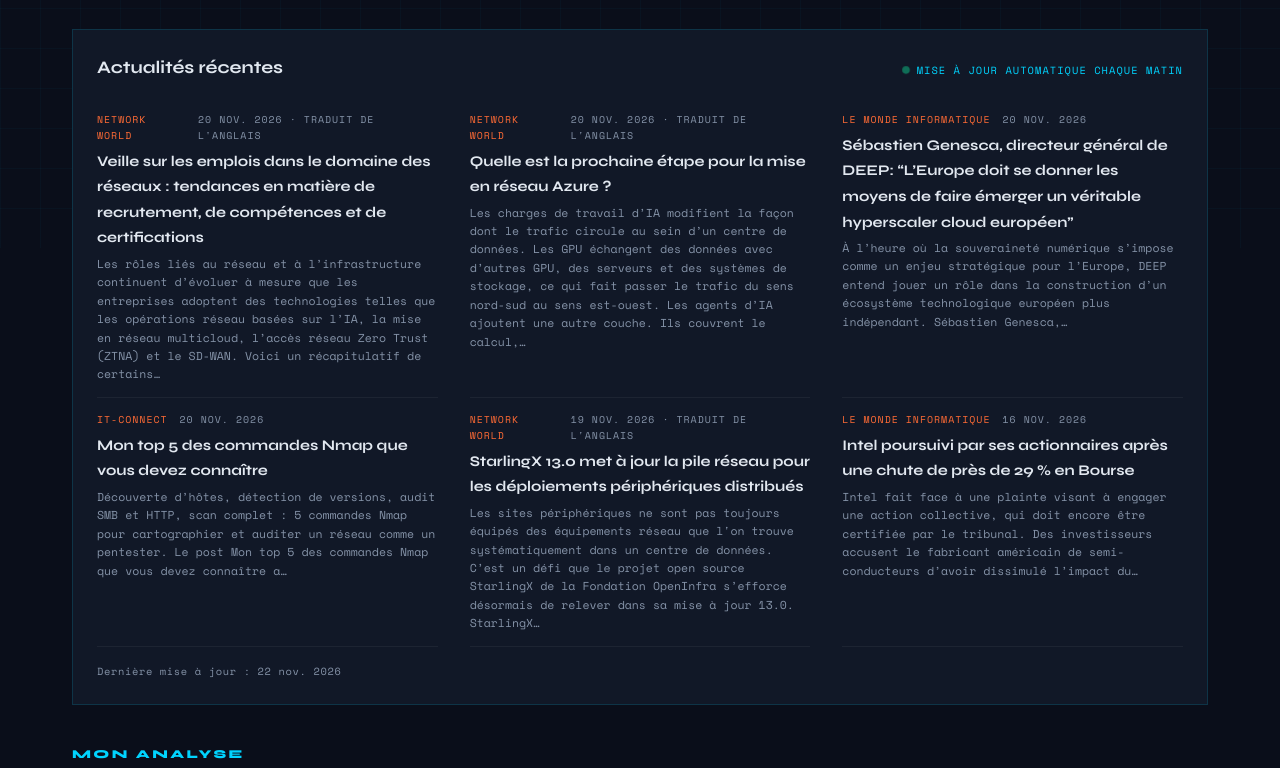
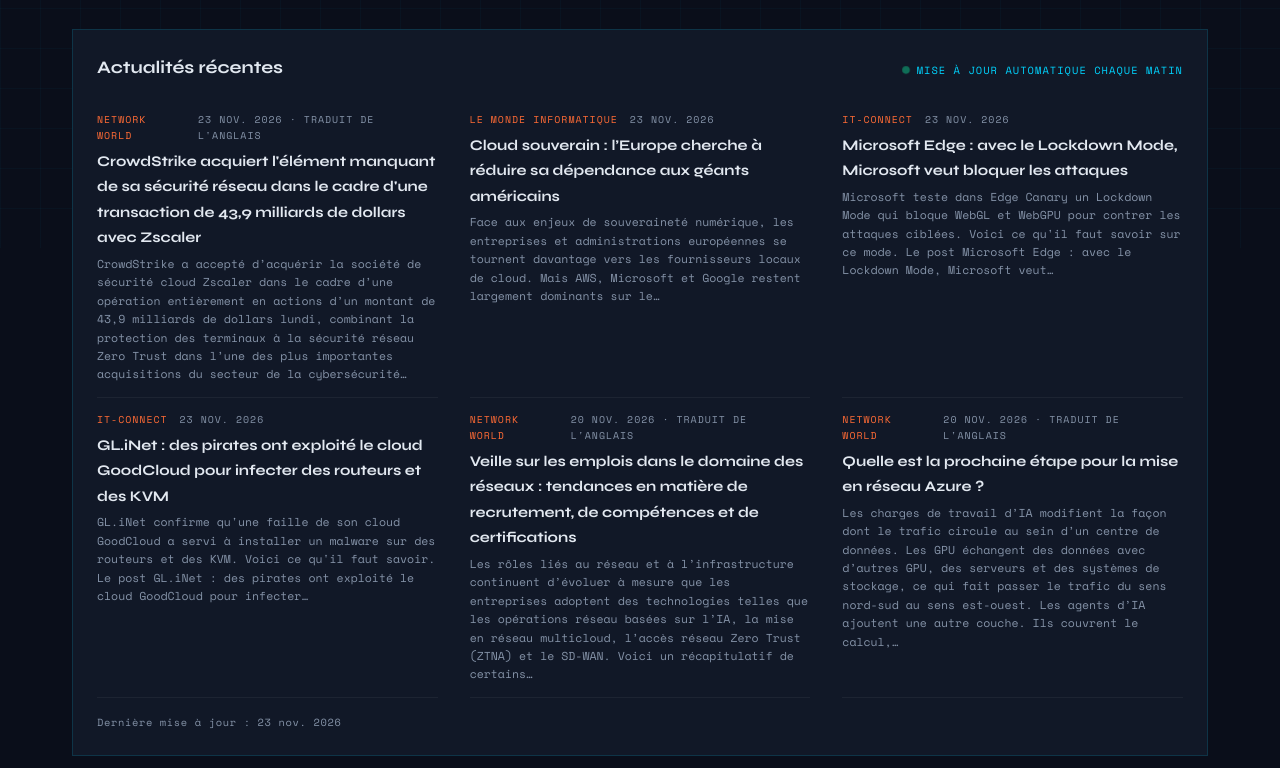
Before and after one commit to yannschneider/Portfolio, a plain HTML site: page veille.html in a window 1280 px wide. Shown: the part 552-1320 px from the top of the page. Drawn offline with nearby package versions, Linux system fonts and the light colour scheme.

Commit message:
Veille : mise à jour automatique du 23/11/2026

```diff
--- a/veille.html
+++ b/veille.html
@@ -54,6 +54,26 @@
 <!-- VEILLE-AUTO:reseau:START -->
       <ul class="veille-feed-list">
         <li class="veille-feed-item">
+          <div class="veille-feed-src"><b>Network World</b><span>23 nov. 2026 · traduit de l'anglais</span></div>
+          <a href="https://www.networkworld.com/article/4252109/crowdstrike-buys-missing-network-security-piece-in-43-9b-zscaler-deal-2.html" target="_blank" rel="noopener">CrowdStrike acquiert l&#x27;élément manquant de sa sécurité réseau dans le cadre d&#x27;une transaction de 43,9 milliards de dollars avec Zscaler</a>
+          <p>CrowdStrike a accepté d’acquérir la société de sécurité cloud Zscaler dans le cadre d’une opération entièrement en actions d’un montant de 43,9 milliards de dollars lundi, combinant la protection des terminaux à la sécurité réseau Zero Trust dans l’une des plus importantes acquisitions du secteur de la cybersécurité…</p>
+        </li>
+        <li class="veille-feed-item">
+          <div class="veille-feed-src"><b>Le Monde Informatique</b><span>23 nov. 2026</span></div>
+          <a href="https://www.lemondeinformatique.fr/infrastructure-cloud/cloud-souverain-l-europe-cherche-a-reduire-sa-dependance-aux-geants-americains" target="_blank" rel="noopener">Cloud souverain : l’Europe cherche à réduire sa dépendance aux géants américains</a>
+          <p>Face aux enjeux de souveraineté numérique, les entreprises et administrations européennes se tournent davantage vers les fournisseurs locaux de cloud. Mais AWS, Microsoft et Google restent largement dominants sur le…</p>
+        </li>
+        <li class="veille-feed-item">
+          <div class="veille-feed-src"><b>IT-Connect</b><span>23 nov. 2026</span></div>
+          <a href="https://www.it-connect.fr/edge-lockdown-mode-webgl-webgpu/" target="_blank" rel="noopener">Microsoft Edge : avec le Lockdown Mode, Microsoft veut bloquer les attaques</a>
+          <p>Microsoft teste dans Edge Canary un Lockdown Mode qui bloque WebGL et WebGPU pour contrer les attaques ciblées. Voici ce qu&#x27;il faut savoir sur ce mode. Le post Microsoft Edge : avec le Lockdown Mode, Microsoft veut…</p>
+        </li>
+        <li class="veille-feed-item">
+          <div class="veille-feed-src"><b>IT-Connect</b><span>23 nov. 2026</span></div>
+          <a href="https://www.it-connect.fr/gl-inet-goodcloud-routeurs-kvm-malware/" target="_blank" rel="noopener">GL.iNet : des pirates ont exploité le cloud GoodCloud pour infecter des routeurs et des KVM</a>
+          <p>GL.iNet confirme qu&#x27;une faille de son cloud GoodCloud a servi à installer un malware sur des routeurs et des KVM. Voici ce qu&#x27;il faut savoir. Le post GL.iNet : des pirates ont exploité le cloud GoodCloud pour infecter…</p>
+        </li>
+        <li class="veille-feed-item">
           <div class="veille-feed-src"><b>Network World</b><span>20 nov. 2026 · traduit de l'anglais</span></div>
           <a href="https://www.networkworld.com/article/2093749/network-jobs-watch-hiring-skills-and-certification-trends.html" target="_blank" rel="noopener">Veille sur les emplois dans le domaine des réseaux : tendances en matière de recrutement, de compétences et de certifications</a>
           <p>Les rôles liés au réseau et à l’infrastructure continuent d’évoluer à mesure que les entreprises adoptent des technologies telles que les opérations réseau basées sur l’IA, la mise en réseau multicloud, l’accès réseau Zero Trust (ZTNA) et le SD-WAN. Voici un récapitulatif de certains…</p>
@@ -63,28 +83,8 @@
           <a href="https://www.networkworld.com/article/4251523/whats-next-for-azure-networking.html" target="_blank" rel="noopener">Quelle est la prochaine étape pour la mise en réseau Azure ?</a>
           <p>Les charges de travail d’IA modifient la façon dont le trafic circule au sein d’un centre de données. Les GPU échangent des données avec d’autres GPU, des serveurs et des systèmes de stockage, ce qui fait passer le trafic du sens nord-sud au sens est-ouest. Les agents d’IA ajoutent une autre couche. Ils couvrent le calcul,…</p>
         </li>
-        <li class="veille-feed-item">
-          <div class="veille-feed-src"><b>Le Monde Informatique</b><span>20 nov. 2026</span></div>
-          <a href="https://www.lemondeinformatique.fr/infrastructure-cloud/titre-sebastien-genesca-directeur-general-de-deep-l-europe-doit-se-donner-les-moyens-de-faire-emerger-un-veritable-hyperscaler-cloud-europeen" target="_blank" rel="noopener">Sébastien Genesca, directeur général de DEEP: “L’Europe doit se donner les moyens de faire émerger un véritable hyperscaler cloud européen”</a>
-          <p>À l’heure où la souveraineté numérique s’impose comme un enjeu stratégique pour l’Europe, DEEP entend jouer un rôle dans la construction d’un écosystème technologique européen plus indépendant. Sébastien Genesca,…</p>
-        </li>
-        <li class="veille-feed-item">
-          <div class="veille-feed-src"><b>IT-Connect</b><span>20 nov. 2026</span></div>
-          <a href="https://www.it-connect.fr/mon-top-5-des-commandes-nmap-que-vous-devez-connaitre/" target="_blank" rel="noopener">Mon top 5 des commandes Nmap que vous devez connaître</a>
-          <p>Découverte d’hôtes, détection de versions, audit SMB et HTTP, scan complet : 5 commandes Nmap pour cartographier et auditer un réseau comme un pentester. Le post Mon top 5 des commandes Nmap que vous devez connaître a…</p>
-        </li>
-        <li class="veille-feed-item">
-          <div class="veille-feed-src"><b>Network World</b><span>19 nov. 2026 · traduit de l'anglais</span></div>
-          <a href="https://www.networkworld.com/article/4250526/starlingx-13-0-updates-the-network-stack-for-distributed-edge-deployments.html" target="_blank" rel="noopener">StarlingX 13.0 met à jour la pile réseau pour les déploiements périphériques distribués</a>
-          <p>Les sites périphériques ne sont pas toujours équipés des équipements réseau que l&#x27;on trouve systématiquement dans un centre de données. C’est un défi que le projet open source StarlingX de la Fondation OpenInfra s’efforce désormais de relever dans sa mise à jour 13.0. StarlingX…</p>
-        </li>
-        <li class="veille-feed-item">
-          <div class="veille-feed-src"><b>Le Monde Informatique</b><span>16 nov. 2026</span></div>
-          <a href="https://www.lemondeinformatique.fr/infrastructure-cloud/intel-poursuivi-par-ses-actionnaires-apres-une-chu" target="_blank" rel="noopener">Intel poursuivi par ses actionnaires après une chute de près de 29 % en Bourse</a>
-          <p>Intel fait face à une plainte visant à engager une action collective, qui doit encore être certifiée par le tribunal. Des investisseurs accusent le fabricant américain de semi-conducteurs d’avoir dissimulé l’impact du…</p>
-        </li>
       </ul>
-      <p class="veille-feed-stamp">Dernière mise à jour : 22 nov. 2026</p>
+      <p class="veille-feed-stamp">Dernière mise à jour : 23 nov. 2026</p>
 <!-- VEILLE-AUTO:reseau:END -->
     </div>
     <h2 class="veille-analyse-title">Mon analyse</h2>
@@ -155,37 +155,37 @@
 <!-- VEILLE-AUTO:cyber:START -->
       <ul class="veille-feed-list">
         <li class="veille-feed-item">
-          <div class="veille-feed-src"><b>ZATAZ</b><span>21 nov. 2026</span></div>
-          <a href="https://www.zataz.com/cyberattaques-la-boite-de-pandora-est-elle-ouverte-avec-lia-artex/" target="_blank" rel="noopener">Cyberattaques : la boîte de Pandora est-elle ouverte avec l’IA ARTEX</a>
-          <p>ARTEX révèle comment l&#x27;IA accélère les cyberattaques, le vol de données et les intrusions. La boîte de Pandore 2.0 a-t-elle été ouverte ?</p>
+          <div class="veille-feed-src"><b>ZATAZ</b><span>23 nov. 2026</span></div>
+          <a href="https://www.zataz.com/courtiers-en-or-pirates-dix-personnes-mises-en-examen/" target="_blank" rel="noopener">Courtiers en or piratés, dix personnes mises en examen</a>
+          <p>Trois courtiers en métaux précieux piratés, des clients ciblés par de faux policiers et dix personnes mises en examen.</p>
         </li>
         <li class="veille-feed-item">
-          <div class="veille-feed-src"><b>ZATAZ</b><span>20 nov. 2026</span></div>
-          <a href="https://www.zataz.com/actualites-cybersecurite-de-la-semaine-du-16-novembre-2026/" target="_blank" rel="noopener">Actualités cybersécurité de la semaine du 16 novembre 2026</a>
-          <p>Retrouvez les actualités cybersécurité ZATAZ de la semaine du 16 novembre 2026 : fuite de données chez Maileva, amende de la CNIL et faux coursiers bancaires.</p>
+          <div class="veille-feed-src"><b>ZATAZ</b><span>23 nov. 2026</span></div>
+          <a href="https://www.zataz.com/laquaponey-un-drole-de-cadeau-de-noel-qui-fait-reflechir/" target="_blank" rel="noopener">L’aquaponey, un drôle de cadeau de Noël qui fait réfléchir !</a>
+          <p>Un poney sous le sapin pour comprendre comment les algorithmes et l’IA donnent du crédit aux fausses informations.</p>
         </li>
         <li class="veille-feed-item">
-          <div class="veille-feed-src"><b>ZATAZ</b><span>20 nov. 2026</span></div>
-          <a href="https://www.zataz.com/non-cest-non-sauf-quand-il-reclame-une-rancon/" target="_blank" rel="noopener">NON, c’est NON. Sauf quand il réclame une rançon.</a>
-          <p>n0n revendique 179 fuites de données. Le maritime arrive en tête et un groupe pharmaceutique français est cité.</p>
+          <div class="veille-feed-src"><b>ZATAZ</b><span>23 nov. 2026</span></div>
+          <a href="https://www.zataz.com/cyberespionnage-en-bulgarie-62-millions-de-pages-volees/" target="_blank" rel="noopener">Cyberespionnage en Bulgarie, 62 millions de pages volées</a>
+          <p>La Bulgarie révèle cinq ans de cyberespionnage et le vol d’au moins 62 millions de pages.</p>
         </li>
         <li class="veille-feed-item">
-          <div class="veille-feed-src"><b>IT-Connect</b><span>20 nov. 2026</span></div>
-          <a href="https://www.it-connect.fr/fastunlock-zero-day-windows-11-bitlocker-narrateur/" target="_blank" rel="noopener">FastUnlock : une faille zero-day Windows 11 contourne l’écran de verrouillage et menace BitLocker</a>
-          <p>FastUnlock, nouvelle zero-day publiée par Nightmare Eclipse, contourne l&#x27;écran de verrouillage de Windows 11 via le Narrateur et menace BitLocker. Le post FastUnlock : une faille zero-day Windows 11 contourne l’écran de…</p>
+          <div class="veille-feed-src"><b>IT-Connect</b><span>23 nov. 2026</span></div>
+          <a href="https://www.it-connect.fr/edge-lockdown-mode-webgl-webgpu/" target="_blank" rel="noopener">Microsoft Edge : avec le Lockdown Mode, Microsoft veut bloquer les attaques</a>
+          <p>Microsoft teste dans Edge Canary un Lockdown Mode qui bloque WebGL et WebGPU pour contrer les attaques ciblées. Voici ce qu&#x27;il faut savoir sur ce mode. Le post Microsoft Edge : avec le Lockdown Mode, Microsoft veut…</p>
         </li>
         <li class="veille-feed-item">
-          <div class="veille-feed-src"><b>IT-Connect</b><span>20 nov. 2026</span></div>
-          <a href="https://www.it-connect.fr/nginx2root-synology-dsm-faille-oauth-cve-2026-120382/" target="_blank" rel="noopener">NAS Synology : une mise à jour DSM corrige deux failles critiques, dont NGINX2Root</a>
-          <p>Synology a publié deux bulletins critiques pour DSM : la faille NGINX2Root et une faille notée 9,8 sur 10 dans OAuth Service. Voici comment protéger votre NAS. Le post NAS Synology : une mise à jour DSM corrige deux…</p>
+          <div class="veille-feed-src"><b>IT-Connect</b><span>23 nov. 2026</span></div>
+          <a href="https://www.it-connect.fr/gta-6-pc-leonida-fuite-xbox-cyberleek/" target="_blank" rel="noopener">GTA 6 sur PC : le projet Leonida tente de recompiler la version Xbox qui a fuité</a>
+          <p>Le projet open source Leonida veut faire tourner sous Windows la version Xbox de GTA 6 diffusée par Cyberleek. Mais le jeu ne démarre pas encore. Le post GTA 6 sur PC : le projet Leonida tente de recompiler la version…</p>
         </li>
         <li class="veille-feed-item">
-          <div class="veille-feed-src"><b>IT-Connect</b><span>19 nov. 2026</span></div>
-          <a href="https://www.it-connect.fr/vmware-vcenter-cve-2026-123890-zero-day/" target="_blank" rel="noopener">VMware vCenter : une faille critique exploitée comme zero-day depuis septembre 2026</a>
-          <p>Broadcom a corrigé la CVE-2026-123890, une faille critique dans VMware vCenter exploitée comme zero-day dès septembre 2026 d&#x27;après Mandiant. Le post VMware vCenter : une faille critique exploitée comme zero-day depuis…</p>
+          <div class="veille-feed-src"><b>IT-Connect</b><span>23 nov. 2026</span></div>
+          <a href="https://www.it-connect.fr/gl-inet-goodcloud-routeurs-kvm-malware/" target="_blank" rel="noopener">GL.iNet : des pirates ont exploité le cloud GoodCloud pour infecter des routeurs et des KVM</a>
+          <p>GL.iNet confirme qu&#x27;une faille de son cloud GoodCloud a servi à installer un malware sur des routeurs et des KVM. Voici ce qu&#x27;il faut savoir. Le post GL.iNet : des pirates ont exploité le cloud GoodCloud pour infecter…</p>
         </li>
       </ul>
-      <p class="veille-feed-stamp">Dernière mise à jour : 22 nov. 2026</p>
+      <p class="veille-feed-stamp">Dernière mise à jour : 23 nov. 2026</p>
 <!-- VEILLE-AUTO:cyber:END -->
     </div>
     <h2 class="veille-analyse-title">Mon analyse</h2>
```
